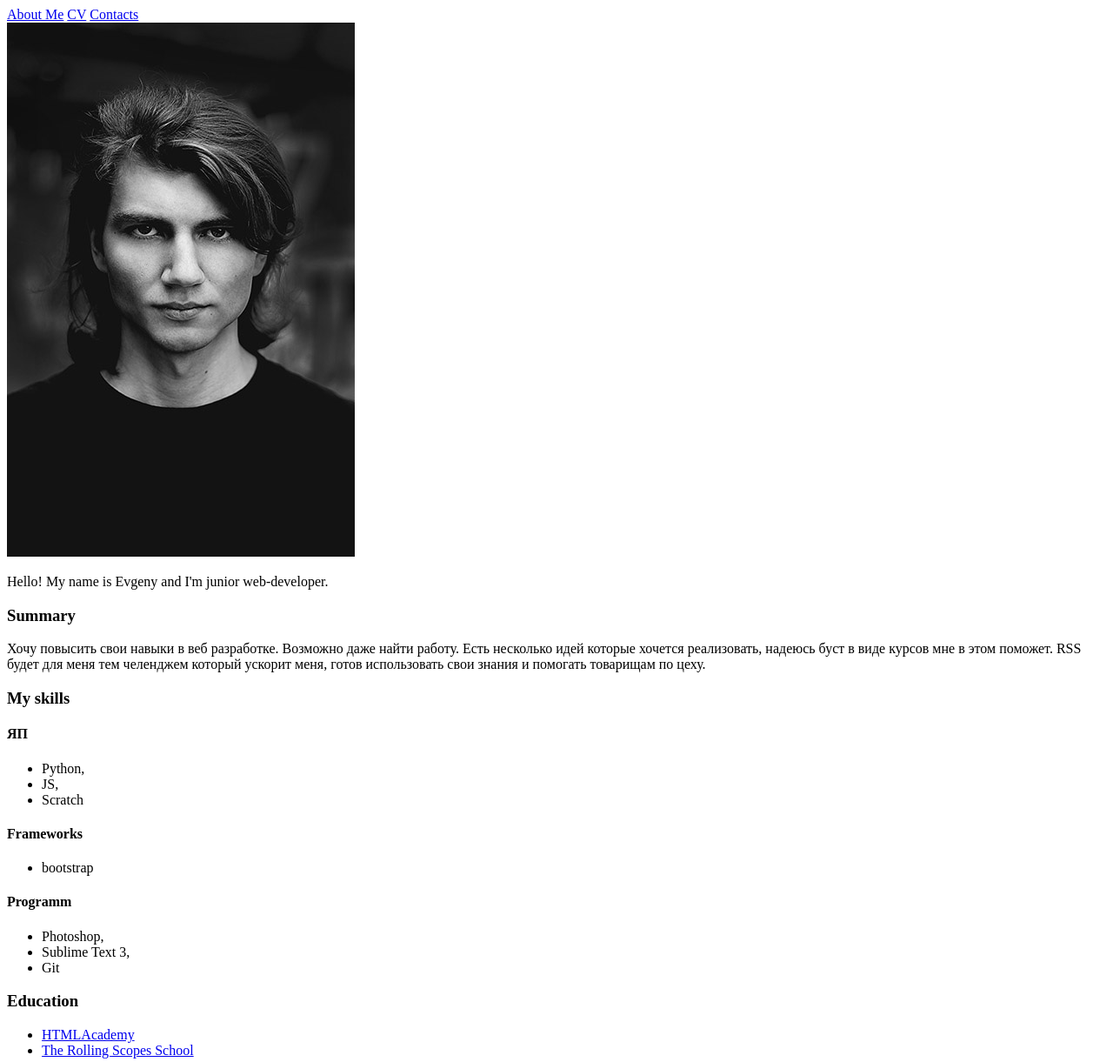
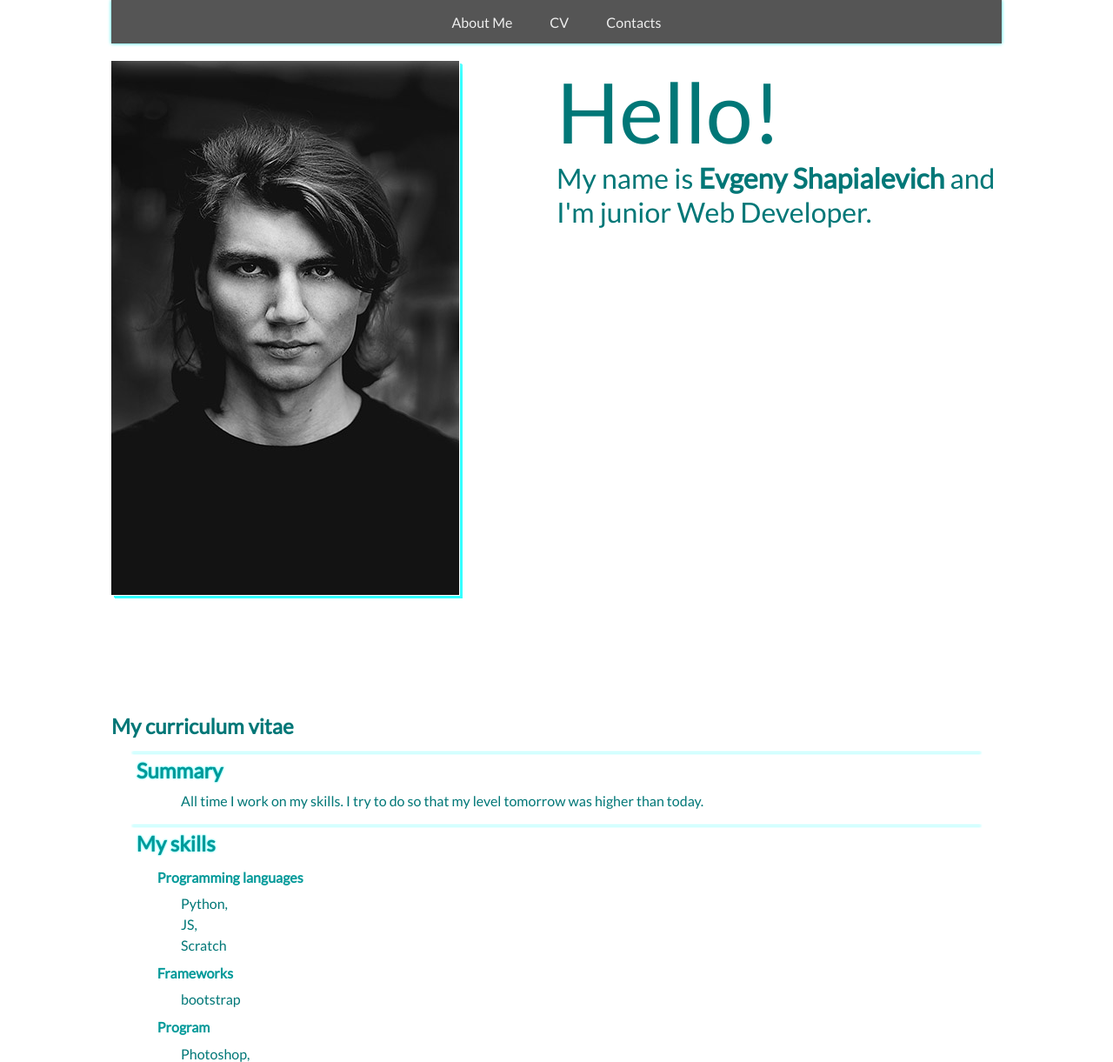
Before and after one commit to JackNightsky/rsschool-2019Q1-cv, a plain HTML site: page index.html in a window 1280 px wide. Shown: the top 1221 px of the page at 87% size. Drawn offline with Linux system fonts and the light colour scheme.

Commit message:
feat: add style for content

```diff
--- a/index.html
+++ b/index.html
@@ -8,29 +8,37 @@
     <title>My CV</title>
 </head>
 <body>
-    <header>
+    <section class="no-see"><h1>Evgeny Shapialevich CV</h1></section>
+    <header class="header-page">
         <nav>
-            <a href="#about-info">About Me</a>
-            <a href="#cv">CV</a>
-            <a href="#contacts">Contacts</a>
+            <a class="menu-item" href="#about-me">About Me</a>
+            <a class="menu-item" href="#cv">CV</a>
+            <a class="menu-item" href="#contact">Contacts</a>
         </nav>
     </header>
-    <main>
-        <section id="about-me">
-            <img src="img/My-photo.jpg" alt="My photo">
-            <p>Hello! My name is Evgeny and I'm junior web-developer.</p>
+    <main class="main-page">
+        <section id="about-me" class="about-me section">
+            <img class='my-photo' src="img/My-photo.jpg" alt="My photo">
+            <p class="txt"><span class="hello">Hello!</span> <br/> My name is <span class="my-name"><b>Evgeny Shapialevich</b></span> and I'm junior Web Developer.</p>
         </section>
-        <section id="cv">
+        <section id="cv" class="cv section">
+                <div class="cv-info">
+                    <h2>My curriculum vitae</h2>
                     <h3>
                         Summary
                     </h3>
-                Хочу повысить свои навыки в веб разработке. Возможно даже найти работу. Есть несколько идей которые хочется реализовать, надеюсь буст в виде курсов мне в этом поможет. RSS будет для меня тем челенджем который ускорит меня, готов использовать свои знания и помогать товарищам по цеху.
+                    <ul>
+                        <li>
+                            All time I work on my skills. I try to do so that my level tomorrow was higher than today.
+                        </li>
+                    </ul>
+                    <!-- Хочу повысить свои навыки в веб разработке. Возможно даже найти работу. Есть несколько идей которые хочется реализовать, надеюсь буст в виде курсов мне в этом поможет. RSS будет для меня тем челенджем который ускорит меня, готов использовать свои знания и помогать товарищам по цеху. -->
 
                     <h3>
                         My skills
                     </h3>
                     <h4>
-                    ЯП
+                        Programming languages
                     </h4>
                     <ul>
                         <li>
@@ -52,7 +60,7 @@
                     </ul>
 
                     <h4>
-                    Programm
+                        Program
                     </h4>
                     <ul>
                         <li>
@@ -84,15 +92,14 @@
                     <ul>
                         <li>Level: Beginner.</li>
                     </ul>
-
-
+                </div>
 
         </section>
     </main>
-    <footer>
-        <ul class="contact">
-            <li>- моб. <a href="tel:+375-44-556-08-61">+375-44-556-08-61</a></li>
-            <li>email: <a href="mailto:jack.shapyalevich@gmail.com">jack.shapyalevich@gmail.com</a></li>
+    <footer id="contact" class="footer-page">
+        <ul class="contacts">
+            <li>моб. <a class="item" href="tel:+375-44-556-08-61">+375-44-556-08-61</a></li>
+            <li>email: <a class="item" href="mailto:jack.shapyalevich@gmail.com">jack.shapyalevich@gmail.com</a></li>
         </ul>
     </footer>
 </body>
--- a/style.css
+++ b/style.css
@@ -0,0 +1,164 @@
+@import url('https://fonts.googleapis.com/css?family=Lato&display=swap');
+
+html {
+  font-family: 'Lato', sans-serif;
+}
+
+* {
+  margin: 0;
+  padding: 0;
+}
+
+h3 {
+  margin: 1rem 1.5rem 0.3rem 1.5rem;
+  padding: 0.3rem;
+  font-size: 1.5em;
+  color: #099;
+  border-top: 1px solid #dff;
+  filter:  drop-shadow(0px 0px 1px #3ff);
+}
+
+
+h4 {
+  margin: 0.3rem 3rem;
+  padding: 0.3rem;
+  font-size: 1em;
+  color: #099;
+
+}
+
+a {
+  text-decoration: none;
+  color: #077c;
+}
+
+a:hover {
+  color: #077;
+}
+
+a:active {
+  color: #0779;
+}
+
+a:visited{
+  color: #577;
+}
+
+body {
+  max-width: 1024px;
+  margin: 0 auto;
+  color: #077;
+
+}
+
+.no-see {
+  position: absolute;
+  top: -100px;
+}
+
+.header-page {
+  height: 50px;
+  width: 1024px;
+  margin-bottom: 15px;
+  position: fixed;
+  z-index: 999;
+
+  display: flex;
+  justify-content: center;
+  align-items: center;
+
+  background: #555;
+  color: #eee;
+  filter: drop-shadow(0px 0px 2px #3ff) drop-shadow(0px 10px 15px #fff);
+}
+
+.menu-item {
+  display: inline-block;
+  padding: 15px;
+  margin: 0 5px;
+
+  color: #eee;
+  text-decoration: none;
+}
+
+.menu-item:hover {
+  background: #0aa;
+  filter: drop-shadow(1px 1px 1px #0dd);
+}
+
+.menu-item:active {
+  background: #077;
+  filter: drop-shadow(1px 0px 1px #099);
+}
+
+.menu-item:visited {
+  color: #eee;
+}
+
+.main-page {
+  padding-top: 60px;
+  display: grid;
+  grid-template-columns: 1fr;
+  grid-template-rows: calc(100vh - 50px) calc(100vh - 50px - 50px);
+
+}
+
+.section {
+  padding-top: 10px;
+}
+
+.about-me {
+  display: grid;
+  grid-template-areas: "img txt";
+  grid-template-columns: 1fr 1fr;
+  grid-template-rows: 1fr;
+}
+
+.about-me .my-photo {
+  grid-area: img;
+  filter: drop-shadow(1px 1px 0px #fff) drop-shadow(3px 3px 0px #3ff);
+}
+
+
+.about-me .txt {
+  grid-area: txt;
+  font-size: 2em;
+}
+
+.about-me .hello {
+  font-size: 3em;
+}
+
+.cv-info {
+  grid-area: info;
+}
+
+.cv li {
+  list-style: none;
+  padding-left: 5rem;
+  line-height: 150%;
+}
+
+
+.footer-page {
+  height: 50px;
+  display: flex;
+
+  background: #555;
+  color: #eee;
+  filter: drop-shadow(0px 0px 2px #3ff) drop-shadow(0px 10px 15px #fff);
+}
+
+.contacts {
+  list-style: none;
+  padding: 5px 15px;
+}
+
+.contacts .item {
+  color: #7ff;
+  text-decoration: none;
+}
+
+.contacts .item:hover {
+  text-decoration: underline;
+}
```
Lines whose indentation alone changed are shown as unchanged.
